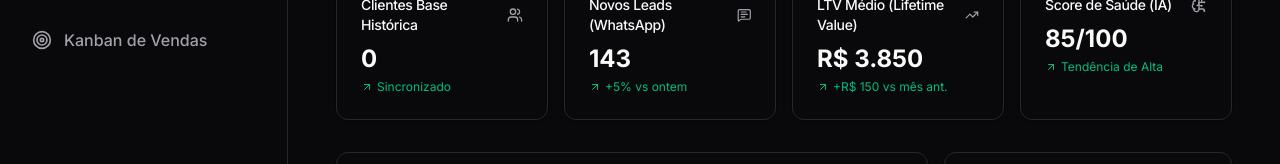
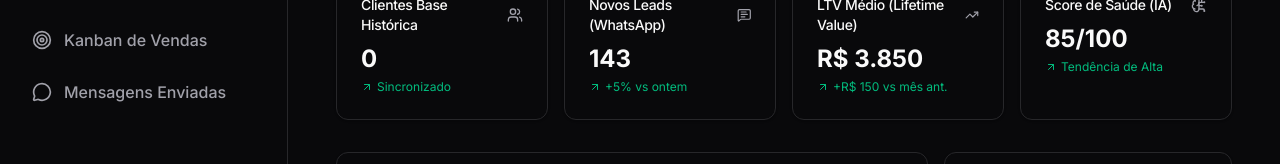
Before and after one commit to solau/crm-inteligente, a Next.js app: page / in a window 1280 px wide. Shown: the part 178-342 px from the top of the page. Built offline with nearby package versions, Linux system fonts and the light colour scheme; no server answers; the database is empty.

Commit message:
fix: liberar menu Mensagens Enviadas para todos os usuarios

```diff
--- a/src/components/Sidebar.tsx
+++ b/src/components/Sidebar.tsx
@@ -33,6 +33,10 @@ export default async function Sidebar() {
             <Target size={20} className="text-muted-foreground" />
             <span>Kanban de Vendas</span>
           </Link>
+          <Link href="/dashboard/mensagens" className="flex items-center gap-3 px-3 py-2.5 rounded-xl text-muted-foreground hover:bg-muted hover:text-foreground transition-colors font-medium">
+            <MessageCircle size={20} className="text-muted-foreground" />
+            <span>Mensagens Enviadas</span>
+          </Link>
 
           {session?.role === 'ADMIN' && (
             <>
@@ -43,10 +47,6 @@ export default async function Sidebar() {
               <Link href="/dashboard/conversao" className="flex items-center gap-3 px-3 py-2.5 rounded-xl text-muted-foreground hover:bg-muted hover:text-foreground transition-colors font-medium">
                 <BarChart3 size={20} className="text-muted-foreground" />
                 <span>Conversão</span>
-              </Link>
-              <Link href="/dashboard/mensagens" className="flex items-center gap-3 px-3 py-2.5 rounded-xl text-muted-foreground hover:bg-muted hover:text-foreground transition-colors font-medium">
-                <MessageCircle size={20} className="text-muted-foreground" />
-                <span>Mensagens Enviadas</span>
               </Link>
               <Link href="/relatorios/roi" className="flex items-center gap-3 px-3 py-2.5 rounded-xl text-muted-foreground hover:bg-muted hover:text-foreground transition-colors font-medium">
                 <BarChart3 size={20} className="text-muted-foreground" />
@@ -77,15 +77,15 @@ export default async function Sidebar() {
           <Target size={20} />
           <span className="text-[10px] font-medium">Kanban</span>
         </Link>
+        <Link href="/dashboard/mensagens" className="flex flex-col items-center justify-center gap-1 text-muted-foreground hover:text-primary transition-colors p-2">
+          <MessageCircle size={20} />
+          <span className="text-[10px] font-medium">Msgs</span>
+        </Link>
         {session?.role === 'ADMIN' && (
           <>
             <Link href="/dashboard/geral" className="flex flex-col items-center justify-center gap-1 text-muted-foreground hover:text-primary transition-colors p-2">
               <LayoutDashboard size={20} />
               <span className="text-[10px] font-medium">Geral</span>
-            </Link>
-            <Link href="/dashboard/mensagens" className="flex flex-col items-center justify-center gap-1 text-muted-foreground hover:text-primary transition-colors p-2">
-              <MessageCircle size={20} />
-              <span className="text-[10px] font-medium">Msgs</span>
             </Link>
             <Link href="/relatorios/roi" className="flex flex-col items-center justify-center gap-1 text-muted-foreground hover:text-primary transition-colors p-2">
               <BarChart3 size={20} />
```
